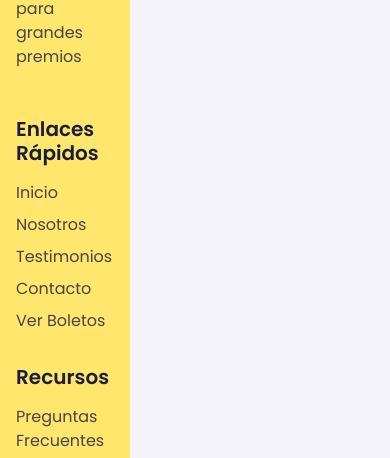
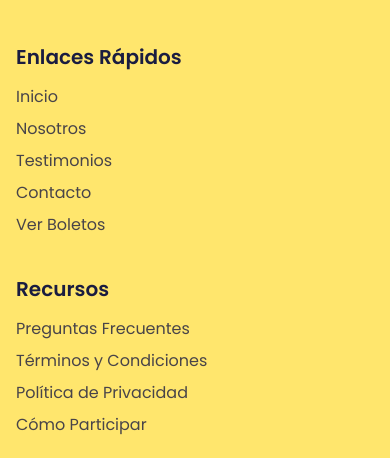
Before and after one commit to darideveloper/rifate-bolt-ui, a website built with Vite: page index.html in a window 390 px wide. Shown: the part 6095-6553 px from the top of the page. Built offline with nearby package versions, Linux system fonts and the light colour scheme.

Commit message:
style (layout/footer): fix responsive and hover

```diff
--- a/styles/_layout.sass
+++ b/styles/_layout.sass
@@ -186,24 +186,24 @@
       color: rgba($black-color, 0.8)
 
   &__links
-    flex: 0 0 100%
-    max-width: 100%
+    flex: 0 0 65%
+    max-width: 65%
     display: flex
     flex-wrap: wrap
-
-  &
-    flex: 0 0 65%
-    max-width: 65%
+    gap: $spacing-xl
 
   &__column
-    flex: 0 0 100%
-    max-width: 100%
-    margin-bottom: $spacing-lg
+    width: 100%
 
-  &
-    flex: 0 0 33.333333%
-    max-width: 33.333333%
-    margin-bottom: 0
+    @media (min-width: $breakpoint-md)
+      flex: 0 0 45%
+      max-width: 45%
+      margin-bottom: 0
+
+    @media (min-width: $breakpoint-xl)
+      flex: 0 0 25%
+      max-width: 25%
+      margin-bottom: 0
 
     h3
       color: $black-color
@@ -224,7 +224,7 @@
           transition: $transition-base
 
           &:hover
-            color: $primary-color
+            opcity: 0.5
 
   &__social
     display: flex
```
